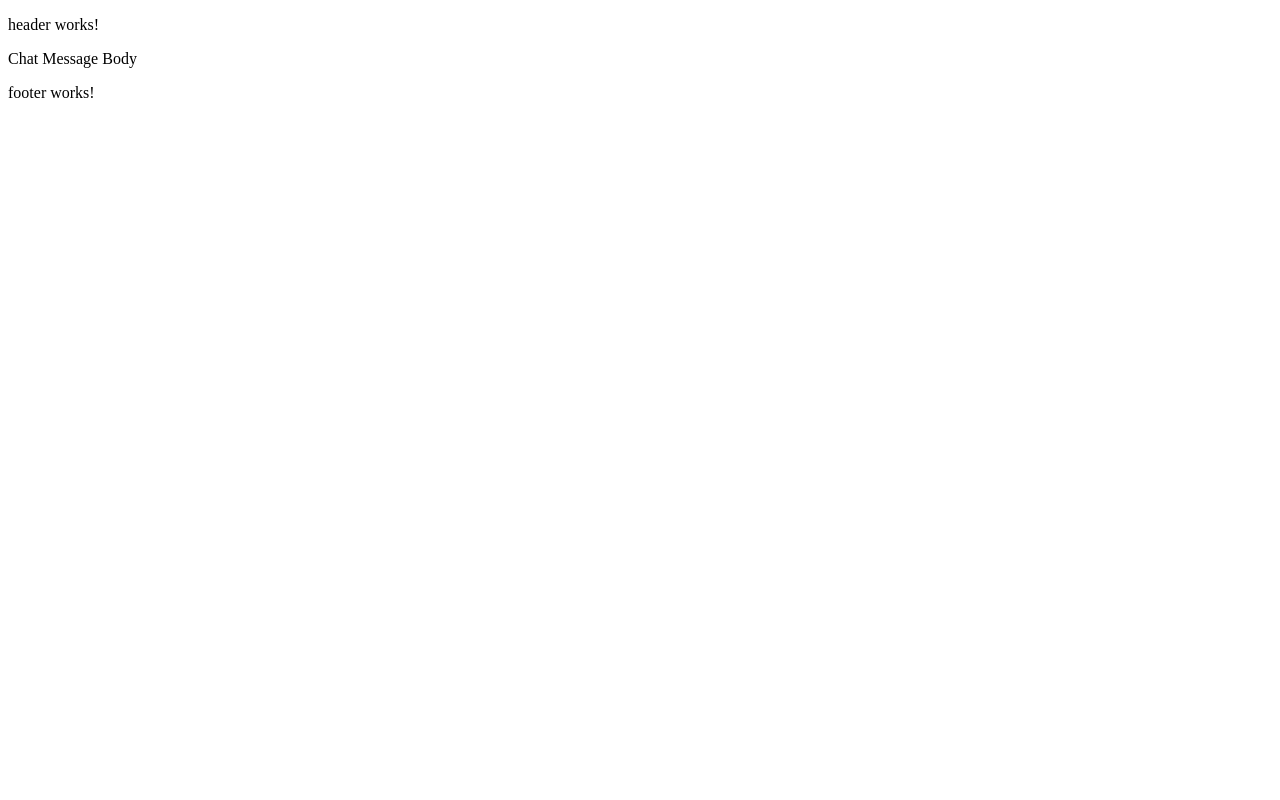
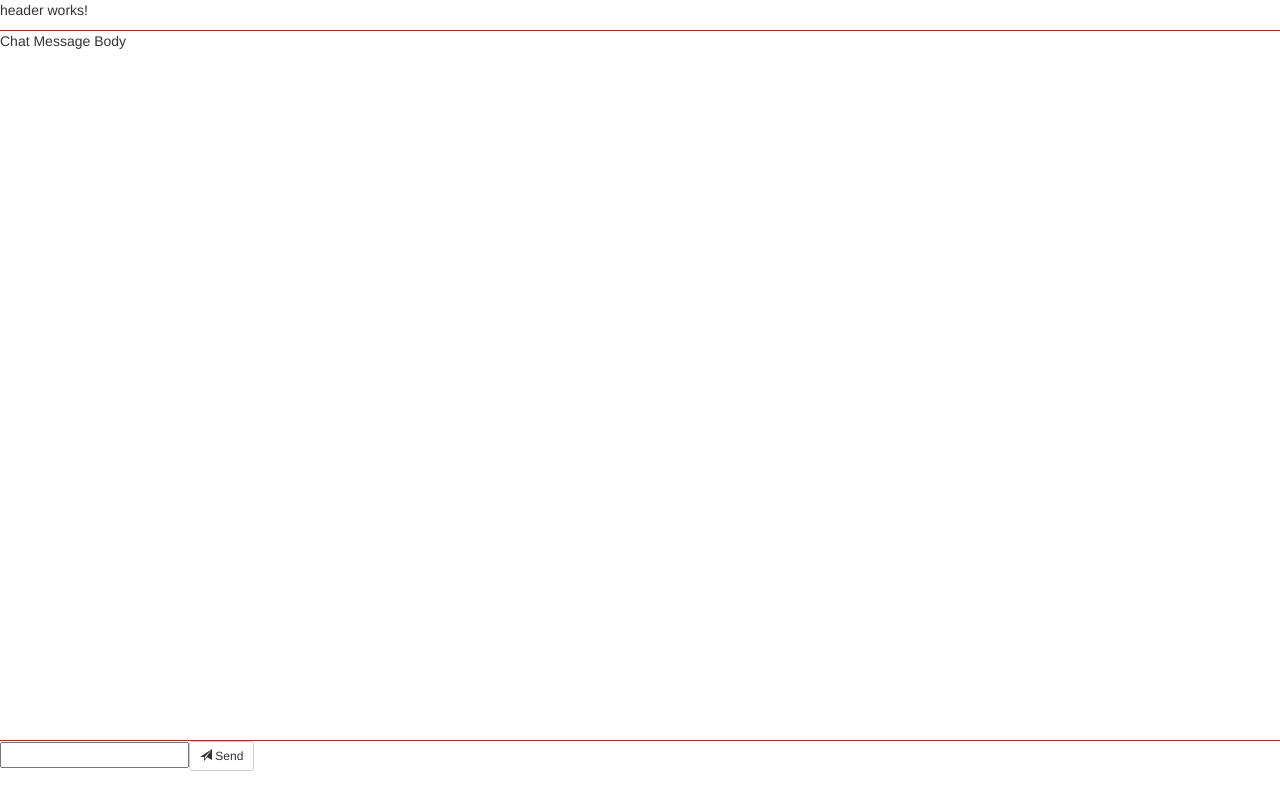
Before and after one commit to satishsingh003/angularchatApp, an Angular app: page / in a window 1280 px wide. Built offline with nearby package versions, Linux system fonts and the light colour scheme.

Commit message:
Updated Changes

```diff
--- a/src/app/component/main-comp/footer/footer.component.css
+++ b/src/app/component/main-comp/footer/footer.component.css
@@ -0,0 +1,7 @@
+.footerclass {
+    position:absolute;
+    bottom:0;
+    width:100%;
+    height:60px;
+    border-top: 1px solid red;
+ }
--- a/src/app/component/main-comp/footer/footer.component.html
+++ b/src/app/component/main-comp/footer/footer.component.html
@@ -1 +1,6 @@
-<p>footer works!</p>
+<footer class="footerclass">
+    <input type="text" name="messagebox">
+    <button type="button" class="btn btn-default btn-sm">
+          <span class="glyphicon glyphicon-send"></span> Send
+    </button>
+</footer>
--- a/src/app/component/main-comp/header/header.component.css
+++ b/src/app/component/main-comp/header/header.component.css
@@ -0,0 +1,4 @@
+    .headerclass{
+     width: 100%;
+     border-bottom: 1px solid red;
+    }
--- a/src/app/component/main-comp/header/header.component.html
+++ b/src/app/component/main-comp/header/header.component.html
@@ -1 +1,3 @@
-<p>header works!</p>
+<div class="headerclass">
+    <p>header works!</p>
+</div>
--- a/src/app/component/main-comp/main-comp.component.html
+++ b/src/app/component/main-comp/main-comp.component.html
@@ -1,3 +1,5 @@
-<app-header></app-header>
-<app-messagebody></app-messagebody>
-<app-footer></app-footer>
+<div class="main">
+    <app-header></app-header>
+    <app-messagebody></app-messagebody>
+    <app-footer></app-footer>
+</div>
--- a/src/app/component/main-comp/messagebody/messagebody.component.ts
+++ b/src/app/component/main-comp/messagebody/messagebody.component.ts
@@ -1,6 +1,4 @@
 import { Component, OnInit } from '@angular/core';
-
-
 
 @Component({
   selector: 'app-messagebody',
--- a/src/index.html
+++ b/src/index.html
@@ -6,7 +6,9 @@
   <base href="/">
 
   <meta name="viewport" content="width=device-width, initial-scale=1">
-  <link rel="icon" type="image/x-icon" href="favicon.ico">
+  <link rel="stylesheet" href="https://maxcdn.bootstrapcdn.com/bootstrap/3.3.7/css/bootstrap.min.css">
+    <script src="https://ajax.googleapis.com/ajax/libs/jquery/3.2.1/jquery.min.js"></script>
+    <script src="https://maxcdn.bootstrapcdn.com/bootstrap/3.3.7/js/bootstrap.min.js"></script>
 </head>
 <body>
   <app-root></app-root>
```
Also changed, not shown: 1 other file (tests, documents, lock files or other folders).
